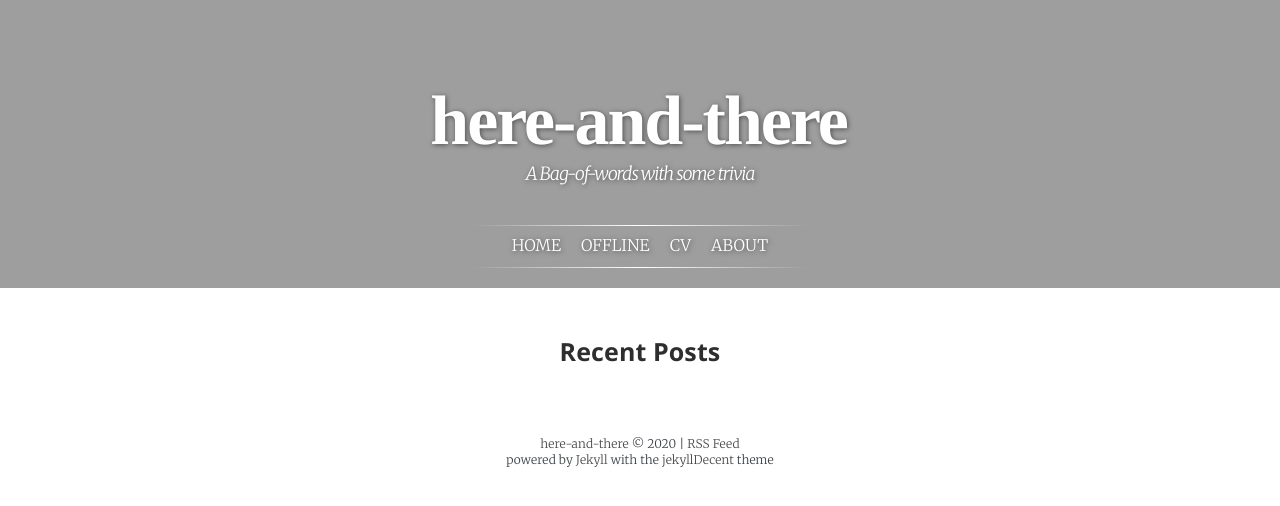
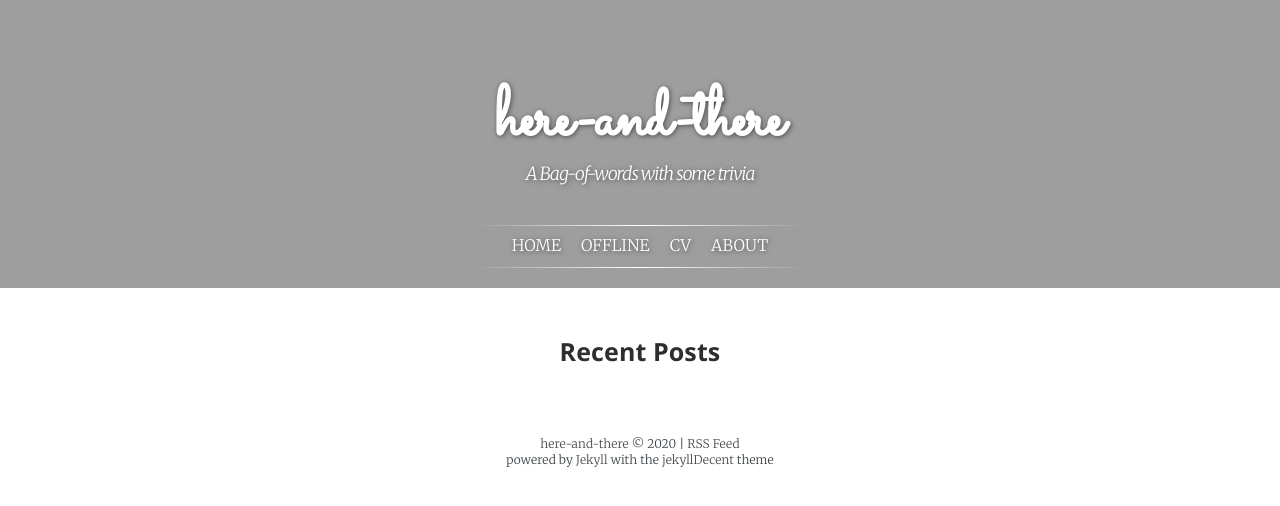
Before and after one commit to kunaltyagi/kunaltyagi.github.io, a Jekyll site: the page built from index.html, in a window 1280 px wide. Shown: the top 506 px of the page. Built offline with Jekyll 4.4.1, drawn with Linux system fonts in a browser that asks for light colours; some web fonts are replaced.

Commit message:
Free font

```diff
--- a/_sass/main.scss
+++ b/_sass/main.scss
@@ -60,7 +60,7 @@
     .page-title {
         a {
             // font-family: Mrs Saint Delafield;
-            font-family: Andalusia;
+            font-family: Sacramento;
             font-size: 70px;
             word-spacing: 15px;
             line-height: 1.2;
--- a/css/screen.scss
+++ b/css/screen.scss
@@ -4,7 +4,8 @@
 # color-profile datalist merged with forked file.
 ---
 
-@import 'https://fonts.googleapis.com/css?family=Mrs+Saint+Delafield|Merriweather:300italic,700,300,700italic|Open+Sans:400,700';
+// @import 'https://fonts.googleapis.com/css?family=Mrs+Saint+Delafield|Merriweather:300italic,700,300,700italic|Open+Sans:400,700';
+@import 'https://fonts.googleapis.com/css?family=Sacramento|Merriweather:300italic,700,300,700italic|Open+Sans:400,700';
 @import 'normalize';
 @import 'general';
 @import 'utilities';
```
